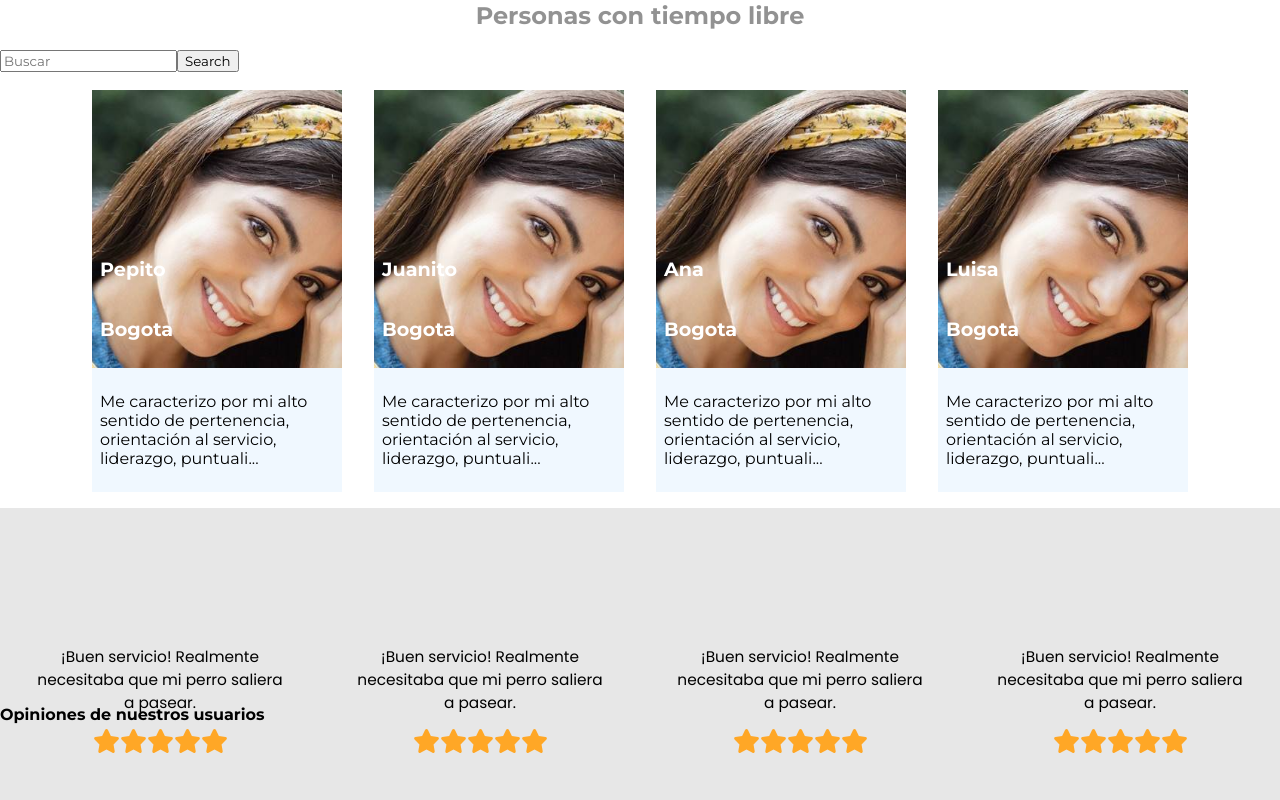
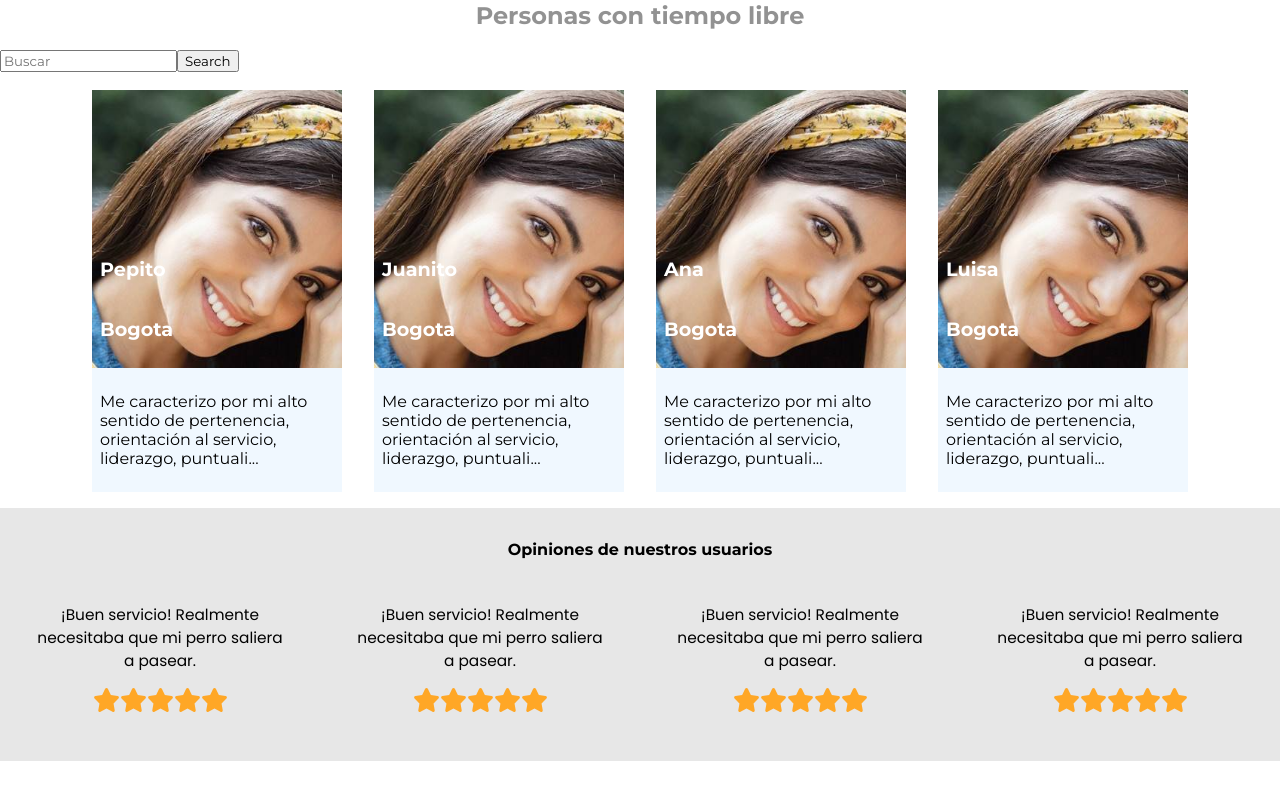
Before and after one commit to JairoSolarteRodriguez/match-app-front, a React (Create React App) app: page /home in a window 1280 px wide. Shown: the part 834-1634 px from the top of the page. After the commit the page ends 1595 px from the top, so only its background shows below. Built offline with nearby package versions, Linux system fonts and the light colour scheme.

Commit message:
responsive opinions

```diff
--- a/src/components/Navbar/Navbar.css
+++ b/src/components/Navbar/Navbar.css
@@ -44,7 +44,7 @@ ul li{
   color: #FFF;
   font-family: 'Dancing Script', cursive;
   font-family: 'Poppins', sans-serif;
-  font-size:  clamp(0.2rem, 2vw, 1.2rem);
+
   text-decoration: none;
 }
 
@@ -55,3 +55,25 @@ ul li a{
   font-size: 1.3rem;
   text-decoration: none;
 }
+
+
+/* @media (min-width: 320px) {
+
+  header{
+    width: 100%;
+  }
+  /* ul li a{
+    font-size: clamp(0.3rem, 0.9rem, 1rem);
+  }
+  div{
+    height: 500px
+  }
+
+
+}
+
+@media (min-width: 768px) {
+
+
+
+}*/
--- a/src/components/TestimonialSection/Testimonial.css
+++ b/src/components/TestimonialSection/Testimonial.css
@@ -1,19 +1,21 @@
  .c-testimonial{
-     align-items: center;
-     background-color: #e7e7e7;
-     display: flex;
-     flex-wrap: wrap;
-     justify-content: center;
-     height: 46vh;
+  background-color: #e7e7e7;
+  display: flex;
+  flex-direction: column;
+  justify-content:center;
+  align-items:center;
 }
 
 .c-testimonial_tittle{
-    font-size:  clamp(0.9rem, 1rem, 2rem);
-    position: absolute;
-    /* margin-left: 25rem;
-    margin-top: -8rem; */
-    align-items:center;
-    justify-content: center;
+  margin-top: 2rem;
+  font-size:  clamp(0.9rem, 1rem, 2rem);
+}
+
+.c-testimonial__content-text{
+  width: 100%;
+  padding-bottom: 3rem;
+  display: flex;
+  margin-top:1rem;
 }
 
  .c-testimonial_div{
@@ -40,3 +42,20 @@
     font-size:  clamp(1rem, 1.5rem, 2rem);
     text-align: center;
 }
+
+
+@media (min-width: 320px) {
+
+  .c-testimonial__content-text{
+    flex-direction: column;
+  }
+
+}
+
+@media (min-width: 768px) {
+
+  .c-testimonial__content-text{
+    flex-direction:row;
+  }
+
+}
--- a/src/components/TestimonialSection/Testimonial.jsx
+++ b/src/components/TestimonialSection/Testimonial.jsx
@@ -3,10 +3,11 @@ import {faStar} from '@fortawesome/free-solid-svg-icons'
 import './Testimonial.css'
 const Testimonial = () => {
     return <section className="c-testimonial">
-         <div className="c-testimonial_contenedor">
+
       <h1 className="c-testimonial_tittle">Opiniones de nuestros usuarios</h1>
-         </div>
 
+
+      <div className="c-testimonial__content-text">
 
         <div className="c-testimonial_div"><p>¡Buen servicio!
         Realmente necesitaba que mi perro saliera a pasear.</p>
@@ -72,6 +73,9 @@ const Testimonial = () => {
             className="c-testimonial_icon"/>
           </div>
         </div>
+
+      </div>
+
     </section>
 }
 
```
Also changed, not shown: src/components/Hero/Hero.css (+24 -0 lines). Lines whose indentation alone changed are shown as unchanged.
